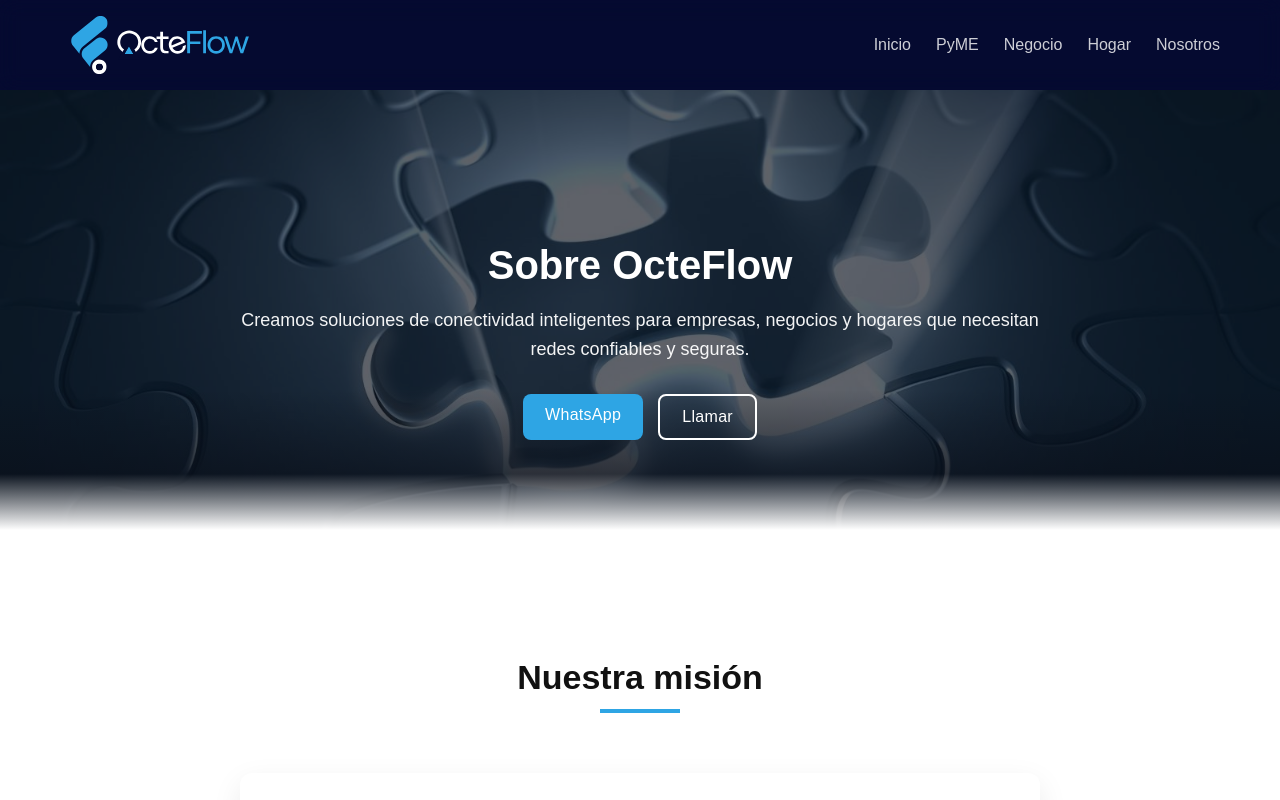
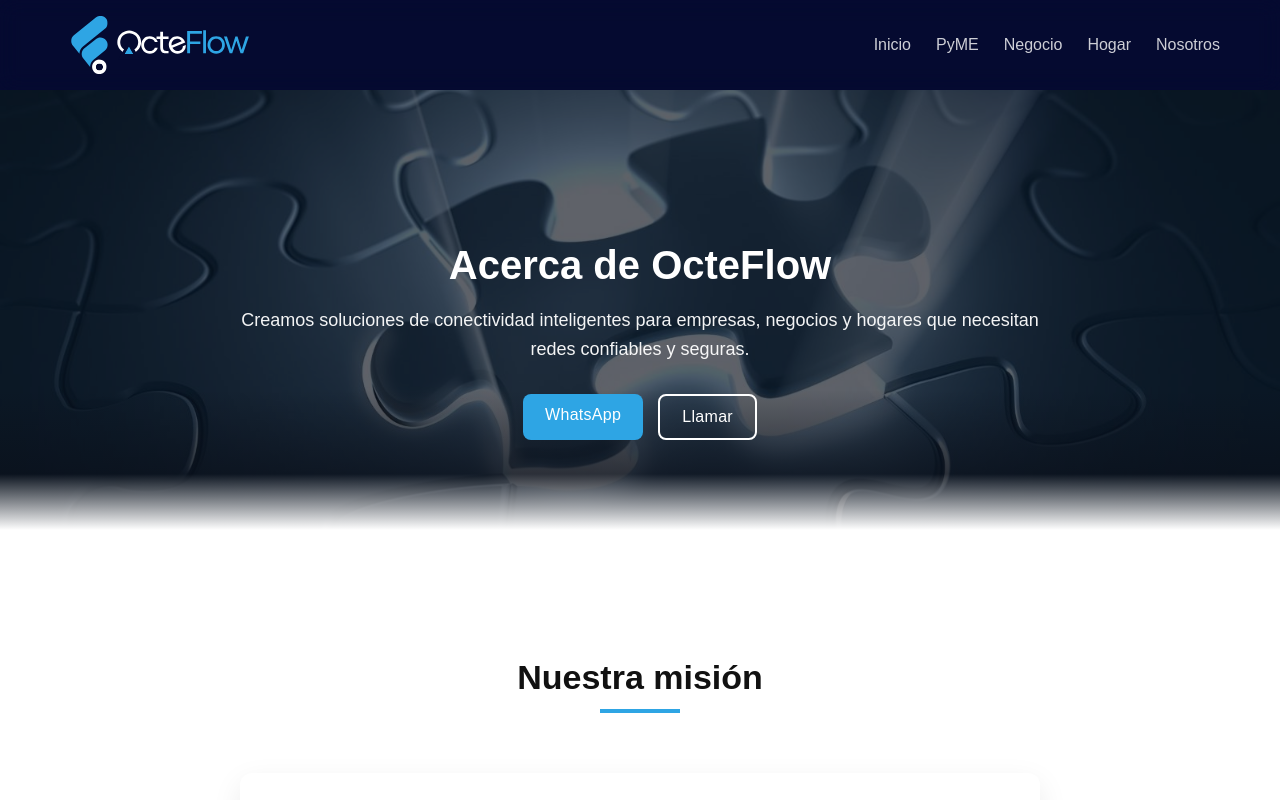
Before and after one commit to OcteFlow/octeflow-site, a Next.js app: page /nosotros in a window 1280 px wide. Shown: the top 800 px of the page. Built offline with nearby package versions, Linux system fonts and the light colour scheme.

Commit message:
Update nosotros.js

```diff
--- a/pages/nosotros.js
+++ b/pages/nosotros.js
@@ -18,7 +18,7 @@
       {/* BANNER */}
 
       <BannerPage
-        title="Sobre OcteFlow"
+        title="Acerca de OcteFlow"
         subtitle="Creamos soluciones de conectividad inteligentes para empresas, negocios y hogares que necesitan redes confiables y seguras."
         image="/nosotros.jpg"
       />
```
